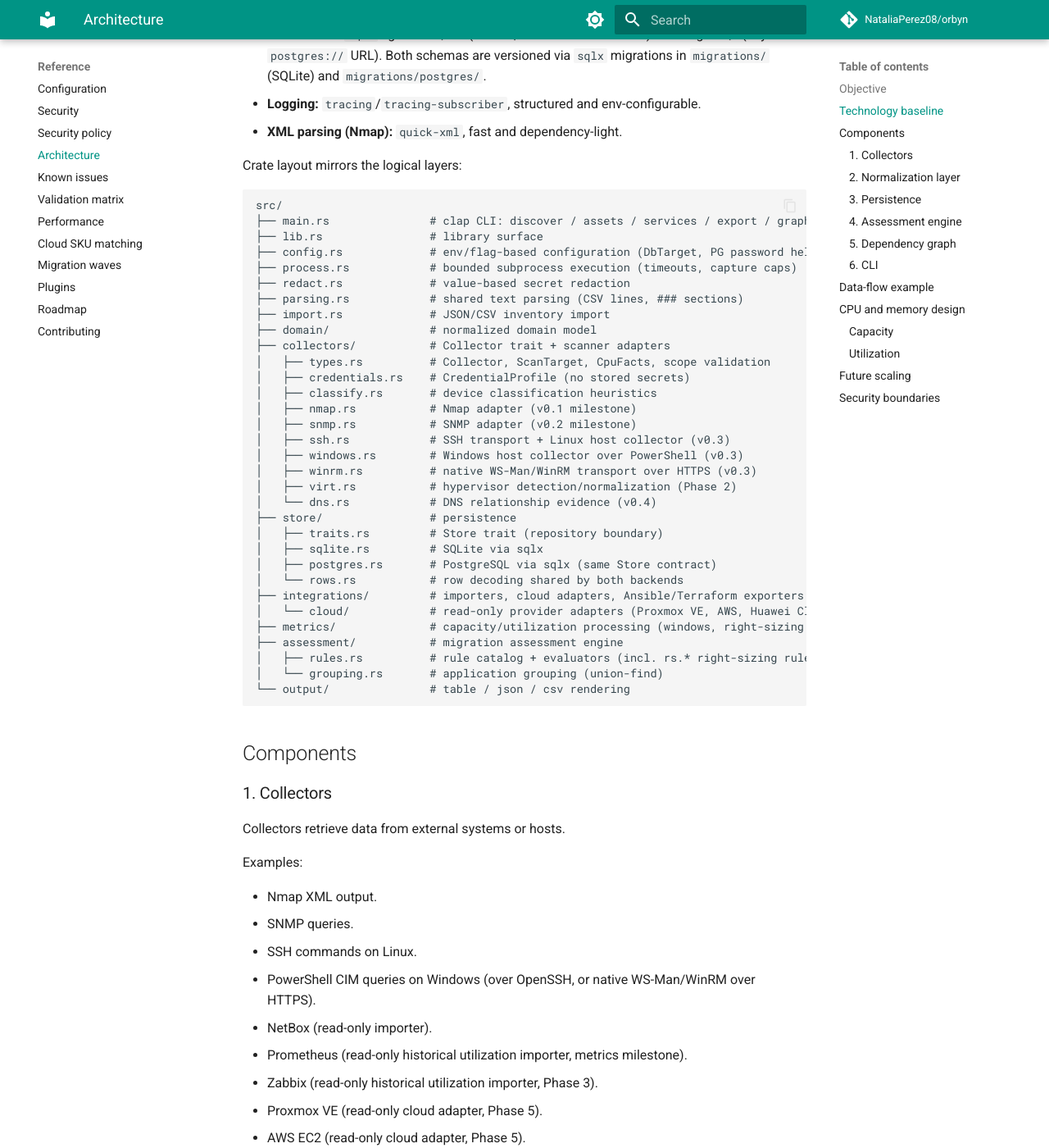
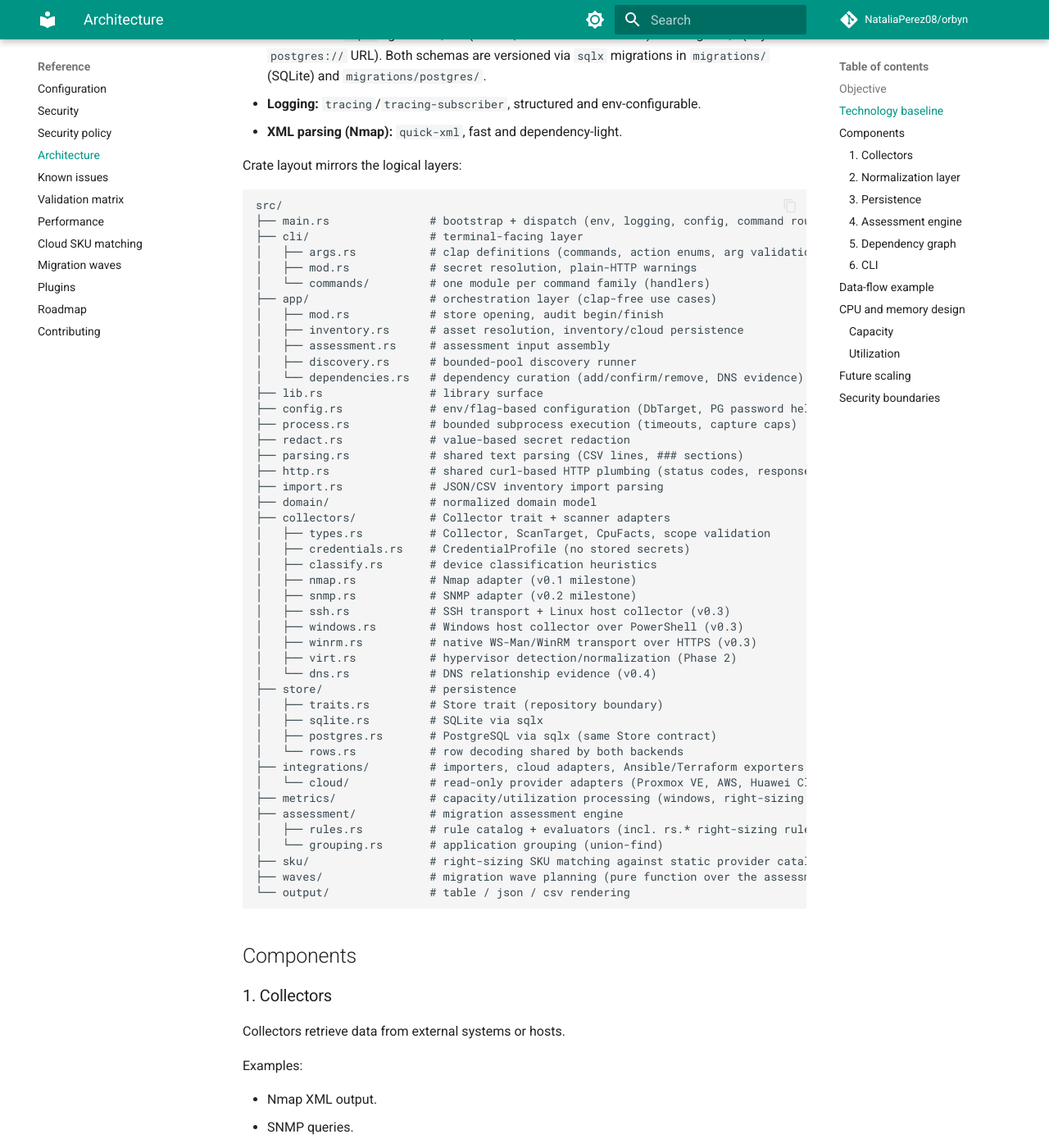
Before and after one commit to NataliaPerez08/orbyn, an MkDocs documentation site: the page built from docs/ARCHITECTURE.md, in a window 1280 px wide and 1400 px high, scrolled down 678 px. Shown: the whole window at 82% size. Built offline with MkDocs 1.6.1 and Material for MkDocs 9.7.7, drawn with Linux system fonts in a browser that asks for light colours; comment, search, counter and statistics services are not loaded; some of the changed text lies outside the part shown.

Commit message:
docs: fix stale claims in ARCHITECTURE and ROADMAP (V1.1-04)
Documentation consistency audit per the v1.1 plan:

- ARCHITECTURE.md crate layout now matches the post-V1.1-01/02 tree:
  cli/ (args, commands) and app/ (orchestration) layers, plus the
  previously missing http.rs, sku/ and waves/ modules; main.rs is
  bootstrap+dispatch, not the clap CLI itself.
- ARCHITECTURE.md: right-sizing outputs are no longer 'planned' — the
  rs.* rules and 'orbyn sku match' ship today.
- ROADMAP.md: Zabbix is no longer 'deferred to Phase 3' — it shipped
  there; the sentence now points at the delivered Phase 3 section.

Verified consistent, no change needed: README capabilities match the
actual 30-command surface; collectors/ and importers/ docs reference
only real commands; cloud.md covers all six providers; KnowIssues.md
deferred entries (vCenter) match the implementation; sku.md's
deferred cost comparison is accurate (no pricing in catalogs).

````diff
--- a/docs/ARCHITECTURE.md
+++ b/docs/ARCHITECTURE.md
@@ -26,13 +26,24 @@ Crate layout mirrors the logical layers:
 
 ```text
 src/
-├── main.rs               # clap CLI: discover / assets / services / export / graph / assess
+├── main.rs               # bootstrap + dispatch (env, logging, config, command routing)
+├── cli/                  # terminal-facing layer
+│   ├── args.rs           # clap definitions (commands, action enums, arg validation)
+│   ├── mod.rs            # secret resolution, plain-HTTP warnings
+│   └── commands/         # one module per command family (handlers)
+├── app/                  # orchestration layer (clap-free use cases)
+│   ├── mod.rs            # store opening, audit begin/finish
+│   ├── inventory.rs      # asset resolution, inventory/cloud persistence
+│   ├── assessment.rs     # assessment input assembly
+│   ├── discovery.rs      # bounded-pool discovery runner
+│   └── dependencies.rs   # dependency curation (add/confirm/remove, DNS evidence)
 ├── lib.rs                # library surface
 ├── config.rs             # env/flag-based configuration (DbTarget, PG password helpers)
 ├── process.rs            # bounded subprocess execution (timeouts, capture caps)
 ├── redact.rs             # value-based secret redaction
 ├── parsing.rs            # shared text parsing (CSV lines, ### sections)
-├── import.rs             # JSON/CSV inventory import
+├── http.rs               # shared curl-based HTTP plumbing (status codes, response caps)
+├── import.rs             # JSON/CSV inventory import parsing
 ├── domain/               # normalized domain model
 ├── collectors/           # Collector trait + scanner adapters
 │   ├── types.rs          # Collector, ScanTarget, CpuFacts, scope validation
@@ -51,11 +62,13 @@ src/
 │   ├── postgres.rs       # PostgreSQL via sqlx (same Store contract)
 │   └── rows.rs           # row decoding shared by both backends
 ├── integrations/         # importers, cloud adapters, Ansible/Terraform exporters
-│   └── cloud/            # read-only provider adapters (Proxmox VE, AWS, Huawei Cloud)
+│   └── cloud/            # read-only provider adapters (Proxmox VE, AWS, Huawei Cloud, ...)
 ├── metrics/              # capacity/utilization processing (windows, right-sizing readiness)
 ├── assessment/           # migration assessment engine
 │   ├── rules.rs          # rule catalog + evaluators (incl. rs.* right-sizing rules)
 │   └── grouping.rs       # application grouping (union-find)
+├── sku/                  # right-sizing SKU matching against static provider catalogs
+├── waves/                # migration wave planning (pure function over the assessment)
 └── output/               # table / json / csv rendering
 ```
 
@@ -177,8 +190,9 @@ output. `src/assessment/` (v0.5) is a versioned rule engine:
   runtime/manual dependency edges (DNS alias evidence excluded), producing
   likely co-migrating application groups.
 
-Planned later outputs include over-provisioning indicators, CPU/RAM target
-recommendations (right-sizing milestone) and cloud-target compatibility rules.
+Right-sizing outputs ship today: the `rs.*` rules flag over-provisioned
+CPU/RAM/storage and propose targets with headroom, and `orbyn sku match`
+maps a right-sizing baseline to candidate cloud instance types.
 `orbyn assess --rules` lists the catalog.
 
 ### 5. Dependency graph
````
Also changed, not shown: docs/ROADMAP.md (+3 -2 lines).
